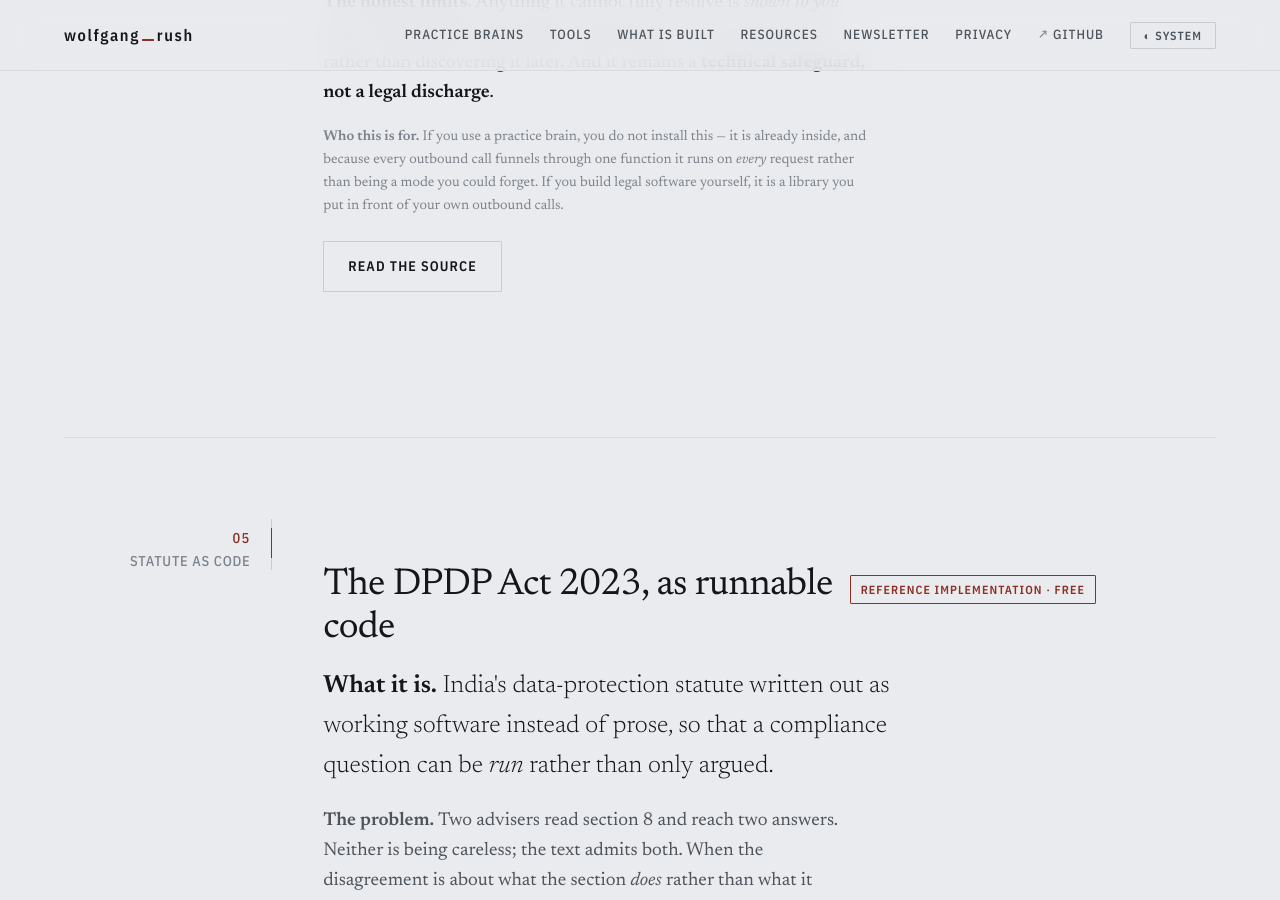
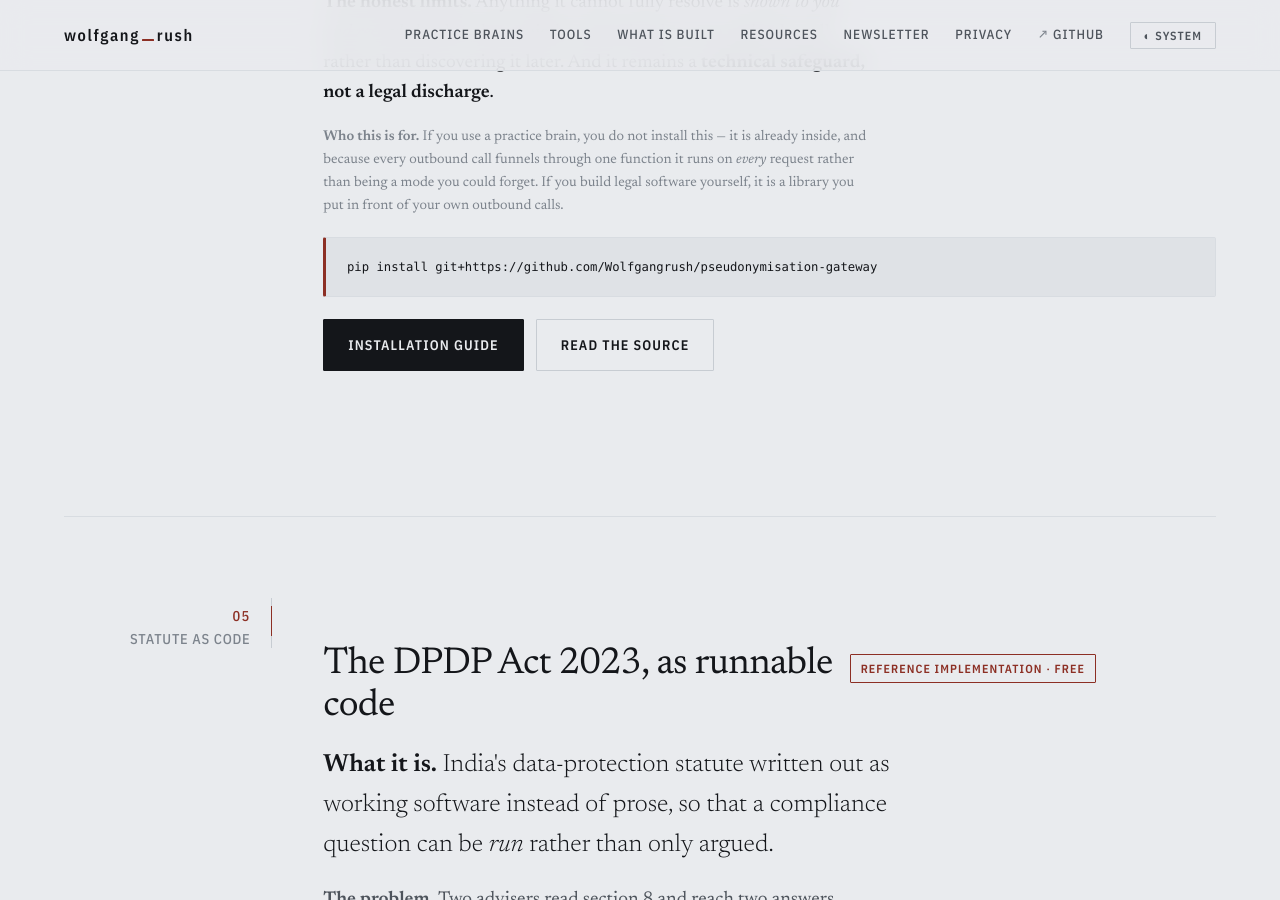
Before and after one commit to Wolfgangrush/Wolfgangrush.github.io, a Jekyll site: the page built from tools/index.md, in a window 1280 px wide and 900 px high, scrolled down 5229 px. Built offline with Jekyll 4.4.1, drawn with Linux system fonts in a browser that asks for light colours; some of the changed text lies outside the part shown.

Commit message:
Give every free tool a real way to get it, verified against the published release
Each tool had exactly one button — 'Read the source' — which tells a practitioner
nothing about how to install or run it. NAKASHA was the only tool with a download.

Every CTA below points at something checked live (gh api + curl, all 200):

Real release with a downloadable asset -> Download button:
  samanvaya            v0.3.0  samanvaya-v0.3.0-macos.zip
  multi-script-pdf-ocr v0.3.1  MultiScriptPDF-OCR-v0.3.1.dmg

pip-installable, no release -> copy-paste install line + the actual CLI name
from each pyproject [project.scripts]:
  repofacts (repofacts) · ***REMOVED*** (***REMOVED***) · dpdp-law-to-code (dpdp-check)
  chof-calc (chof-calc) · pseudonymisation-gateway (library, no CLI)

Neither -> the honest affordance, not a fake download:
  sc-ai-regulations -> deep link to clause-mapping.md (it is a document, not software)
  Citation-Parser   -> SETUP_GUIDE.md (installs via install_sccparser.sh)
  telegram_news_bot -> 'Run your own' README (self-hosted service, not a download)

Also corrected: samanvaya's badge read 'Source published · no release yet'. That
was false — v0.3.0 with a macOS zip has been published. Now 'macOS app · free'.
Multi-Script OCR was badged 'macOS app' while offering no way to get the app.

<pre> blocks set at indent 0 to match the one pattern verified rendering on the
live site; 4+ spaces risks kramdown parsing them as literal text.

```diff
--- a/tools/index.md
+++ b/tools/index.md
@@ -78,7 +78,7 @@
   <p class="note"><span class="n">02</span>Privacy conformance</p>
   <div>
     <div class="tool" id="samanvaya">
-      <div class="tool-head"><h2>samanvaya <span class="muted" style="font-weight:400">· समन्वय</span></h2><span class="badge">Source published · no release yet</span></div>
+      <div class="tool-head"><h2>samanvaya <span class="muted" style="font-weight:400">· समन्वय</span></h2><span class="badge badge-live">macOS app · free</span></div>
 
       <p class="what-is"><strong>What it is.</strong> An adviser writes down one declaration
       describing an organisation. samanvaya reads it and returns a local report saying which
@@ -103,6 +103,7 @@
       Apple notarisation. Until that clears, this is source you can read and run, not a download.</p>
 
       <p class="juris-links">
+        <a class="btn btn-primary" href="https://github.com/Wolfgangrush/samanvaya/releases/latest">Download for macOS</a>
         <a class="btn btn-ghost" href="https://github.com/Wolfgangrush/samanvaya">Read the source</a>
       </p>
     </div>
@@ -141,6 +142,7 @@
       Wi-Fi switched off.</p>
 
       <p class="juris-links">
+        <a class="btn btn-primary" href="https://github.com/Wolfgangrush/multi-script-pdf-ocr/releases/latest">Download for macOS</a>
         <a class="btn btn-ghost" href="https://github.com/Wolfgangrush/multi-script-pdf-ocr">Read the source</a>
       </p>
     </div>
@@ -193,7 +195,10 @@
       function it runs on <em>every</em> request rather than being a mode you could forget. If you
       build legal software yourself, it is a library you put in front of your own outbound calls.</p>
 
+<pre class="code-block"><code>pip install git+https://github.com/Wolfgangrush/pseudonymisation-gateway</code></pre>
+
       <p class="juris-links">
+        <a class="btn btn-primary" href="https://github.com/Wolfgangrush/pseudonymisation-gateway#readme">Installation guide</a>
         <a class="btn btn-ghost" href="https://github.com/Wolfgangrush/pseudonymisation-gateway">Read the source</a>
       </p>
     </div>
@@ -225,7 +230,11 @@
       Where the statute is genuinely ambiguous the code takes a position, and the tests show you which
       position it took.</p>
 
+<pre class="code-block"><code>pip install git+https://github.com/Wolfgangrush/dpdp-law-to-code
+dpdp-check</code></pre>
+
       <p class="juris-links">
+        <a class="btn btn-primary" href="https://github.com/Wolfgangrush/dpdp-law-to-code#readme">Installation guide</a>
         <a class="btn btn-ghost" href="https://github.com/Wolfgangrush/dpdp-law-to-code">Read the source</a>
       </p>
     </div>
@@ -246,6 +255,7 @@
       it says so.</p>
 
       <p class="juris-links">
+        <a class="btn btn-primary" href="https://github.com/Wolfgangrush/sc-ai-regulations-2026-mapping/blob/main/clause-mapping.md">Read the clause map</a>
         <a class="btn btn-ghost" href="https://github.com/Wolfgangrush/sc-ai-regulations-2026-mapping">Read the mapping</a>
       </p>
     </div>
@@ -273,6 +283,7 @@
       whole library when you need it elsewhere.</p>
 
       <p class="juris-links">
+        <a class="btn btn-primary" href="https://github.com/Wolfgangrush/Citation-Parser/blob/main/SETUP_GUIDE.md">Set-up guide</a>
         <a class="btn btn-ghost" href="https://github.com/Wolfgangrush/Citation-Parser">Read the source</a>
       </p>
     </div>
@@ -294,6 +305,7 @@
       credited here.</p>
 
       <p class="juris-links">
+        <a class="btn btn-primary" href="https://github.com/Wolfgangrush/telegram_news_bot#readme">Run your own</a>
         <a class="btn btn-ghost" href="https://github.com/Wolfgangrush/telegram_news_bot">Read the source</a>
       </p>
     </div>
@@ -330,7 +342,11 @@
       Belfast School of Law. Published so the argument can be checked against a working
       implementation rather than taken on the strength of the prose.</p>
 
+<pre class="code-block"><code>pip install git+https://github.com/Wolfgangrush/chof-calc
+chof-calc</code></pre>
+
       <p class="juris-links">
+        <a class="btn btn-primary" href="https://github.com/Wolfgangrush/chof-calc#readme">Installation guide</a>
         <a class="btn btn-ghost" href="https://github.com/Wolfgangrush/chof-calc">chof-calc — the formula</a>
         <a class="btn btn-ghost" href="https://github.com/Wolfgangrush/chof-kernel">chof-kernel — the governor</a>
       </p>
@@ -363,7 +379,11 @@
       and it is not a substitute for a chartered accountant. It is founder-side preparation, and
       screening is the whole of what it does. Nothing it produces is filed anywhere.</p>
 
+<pre class="code-block"><code>pip install git+https://github.com/Wolfgangrush/***REMOVED***
+***REMOVED***</code></pre>
+
       <p class="juris-links">
+        <a class="btn btn-primary" href="https://github.com/Wolfgangrush/***REMOVED***#readme">Installation guide</a>
         <a class="btn btn-ghost" href="https://github.com/Wolfgangrush/***REMOVED***">Read the source</a>
       </p>
     </div>
@@ -406,7 +426,11 @@
       risk is the whole point rather than a detail. Python 3.11 or later. Not on PyPI yet, so install
       it from the source.</p>
 
+<pre class="code-block"><code>pip install git+https://github.com/Wolfgangrush/repofacts
+repofacts</code></pre>
+
       <p class="juris-links">
+        <a class="btn btn-primary" href="https://github.com/Wolfgangrush/repofacts#readme">Installation guide</a>
         <a class="btn btn-ghost" href="https://github.com/Wolfgangrush/repofacts">Read the source</a>
       </p>
     </div>
```
